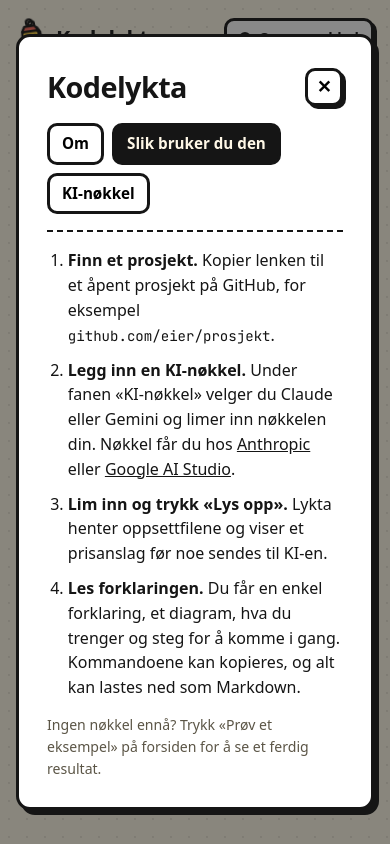
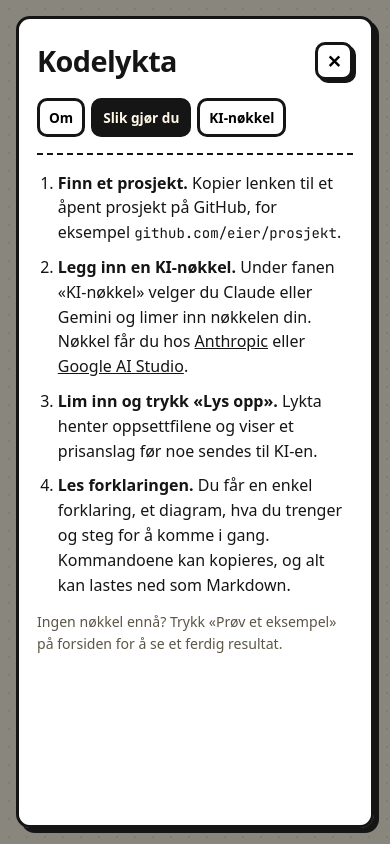
Before and after one commit to barx10/kodelykta, a website built with Vite: page index.html in a window 390 px wide. Both pictures are taken after a click on the button "Om og nøkkel". Built offline with nearby package versions, Linux system fonts and the light colour scheme.

Commit message:
Hold Om-vinduet i fast størrelse ved fanebytte, og få fanene på én linje på mobil
Co-Authored-By: Claude Opus 5.5 <noreply@anthropic.com>
Claude-Session: https://claude.ai/code/session_017DSU7kTRJCirco9woTpU1R

```diff
--- a/index.html
+++ b/index.html
@@ -80,10 +80,11 @@
       </div>
       <div class="faner" role="tablist">
         <button type="button" class="fane" role="tab" id="fk-om" aria-controls="fane-om" data-fane="om">Om</button>
-        <button type="button" class="fane" role="tab" id="fk-slik" aria-controls="fane-slik" data-fane="slik">Slik bruker du den</button>
+        <button type="button" class="fane" role="tab" id="fk-slik" aria-controls="fane-slik" data-fane="slik">Slik gjør du</button>
         <button type="button" class="fane" role="tab" id="fk-nokkel" aria-controls="fane-nokkel" data-fane="nokkel">KI-nøkkel</button>
       </div>
 
+      <div class="om-paneler">
       <div role="tabpanel" id="fane-om" aria-labelledby="fk-om">
         <p>Kodelykta lyser opp oppsettfilene i et GitHub-prosjekt og forklarer hva det er, hvordan det henger sammen,
           hva du trenger og hvordan du får det i gang. Den virker bare på åpne prosjekter. Siden har ingen tjener, og nøkkelen din sendes bare direkte fra nettleseren til Anthropic eller Google.
@@ -141,6 +142,7 @@
           ingen sporing og ingen annonser. Lag gjerne en egen nøkkel med kostnadsgrense til dette.
         </p>
       </div>
+      </div>
     </dialog>
 
     <script type="module" src="/src/main.ts"></script>
--- a/src/style.css
+++ b/src/style.css
@@ -248,6 +248,11 @@ dfn.ord:focus { outline: 2px solid var(--korall); outline-offset: 2px; border-ra
   border: var(--kant); border-radius: 10px; background: var(--kort); box-shadow: var(--skygge-liten);
 }
 .lukk:hover { background: var(--korall); }
+/* Alle fanene ligger oppå hverandre, så vinduet beholder samme størrelse. */
+.om-paneler { display: grid; }
+.om-paneler > [role="tabpanel"] { grid-area: 1 / 1; align-self: start; min-width: 0; }
+.om-paneler > [hidden] { display: block !important; visibility: hidden; }
+.om-paneler > .innstillinger-innhold[hidden] { display: grid !important; }
 .slik { margin: 0 0 14px; padding-left: 1.3em; display: grid; gap: 10px; }
 .slik code { font-family: var(--mono); font-size: 0.88rem; }
 .om-person { margin-top: 20px; padding-top: 18px; border-top: 2px solid var(--blekk); display: grid; gap: 8px; }
@@ -256,6 +261,9 @@ dfn.ord:focus { outline: 2px solid var(--korall); outline-offset: 2px; border-ra
 .om a { color: var(--blekk); }
 
 @media (max-width: 600px) {
+  .dialog { padding: 20px 18px; }
+  .om .faner { gap: 6px; flex-wrap: nowrap; }
+  .om .fane { font-size: 0.85rem; padding: 6px 9px; white-space: nowrap; }
   body { font-size: 16px; }
   .soek { flex-direction: column; }
   .mapper li { grid-template-columns: 1fr; gap: 2px; }
```
